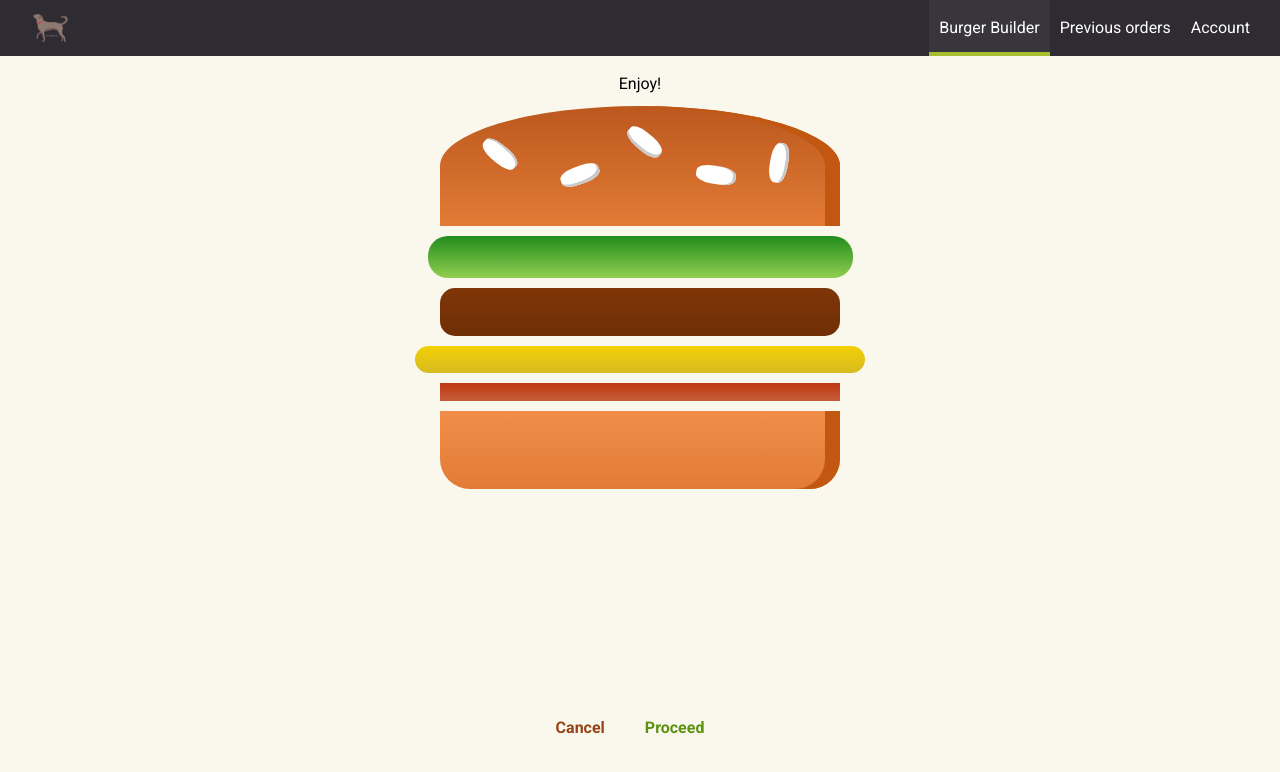
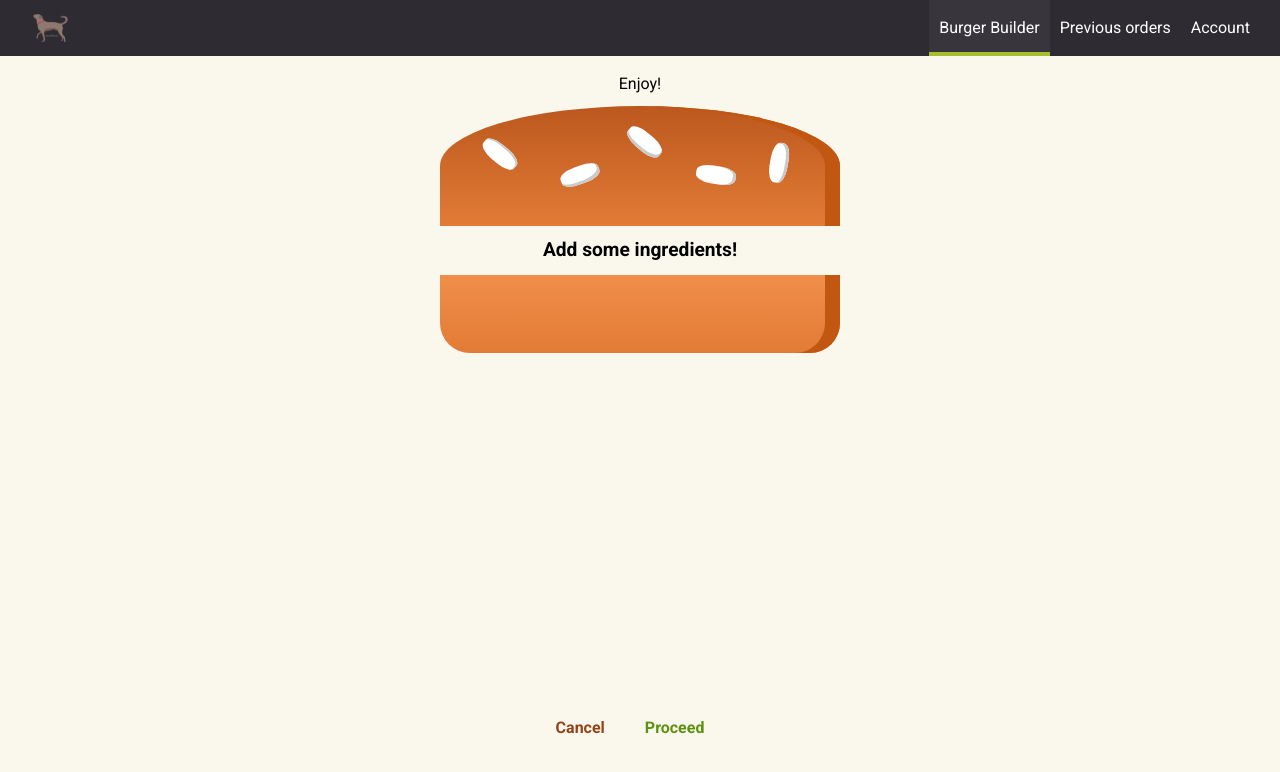
Before and after one commit to jadonwolffs/react_burger_demo, a React (Create React App) app: page /checkout in a window 1280 px wide. Shown: the top 772 px of the page. Built offline with nearby package versions, Linux system fonts and the light colour scheme.

Commit message:
added search query for passing ingredients

```diff
--- a/src/containers/BurgerBuilder/BurgerBuilder.js
+++ b/src/containers/BurgerBuilder/BurgerBuilder.js
@@ -113,7 +113,15 @@ class BurgerBuilder extends Component {
     //     console.log(error);
     //     this.setState({ loading: false, checkout: false });
     //   });
-    this.props.history.push("/checkout");
+    const query=[];
+    for(let i in this.state.ingredients){
+      query.push(encodeURIComponent(i)+'=' +encodeURIComponent(this.state.ingredients[i]))
+    }
+    const string = query.join("&")
+    this.props.history.push({
+      pathname:"/checkout",
+      search:"?"+string
+    });
   };
 
   render() {
--- a/src/containers/Checkout/Checkout.js
+++ b/src/containers/Checkout/Checkout.js
@@ -1,19 +1,38 @@
 import React, { Component } from "react";
 import CheckoutSummary from "../../components/Order/CheckoutSummary/CheckoutSummary";
 class Checkout extends Component {
-    state={
-        ingredients:{
-            salad:1,meat:1,cheese:1,bacon:1
-        }
+  state = {
+    ingredients: {
+      salad: 1,
+      meat: 1,
+      cheese: 1,
+      bacon: 1
     }
-    proceedHandler =()=>{
-        this.props.history.push("/checkout/user");
+  };
+  componentDidMount() {
+    const query = new URLSearchParams(this.props.location.search);
+    const ingredients = {};
+    for (let param of query.entries()) {
+      ingredients[param[0]] = +param[1];
     }
-    cancelHandler =()=>{
-        this.props.history.goBack();
-    }
+    this.setState({ ingredients: ingredients });
+  }
+  proceedHandler = () => {
+    this.props.history.push("/checkout/user");
+  };
+  cancelHandler = () => {
+    this.props.history.goBack();
+  };
   render() {
-    return <div><CheckoutSummary ingredients={this.state.ingredients} proceed={this.proceedHandler} cancel={this.cancelHandler}/></div>;
+    return (
+      <div>
+        <CheckoutSummary
+          ingredients={this.state.ingredients}
+          proceed={this.proceedHandler}
+          cancel={this.cancelHandler}
+        />
+      </div>
+    );
   }
 }
 export default Checkout;
```
